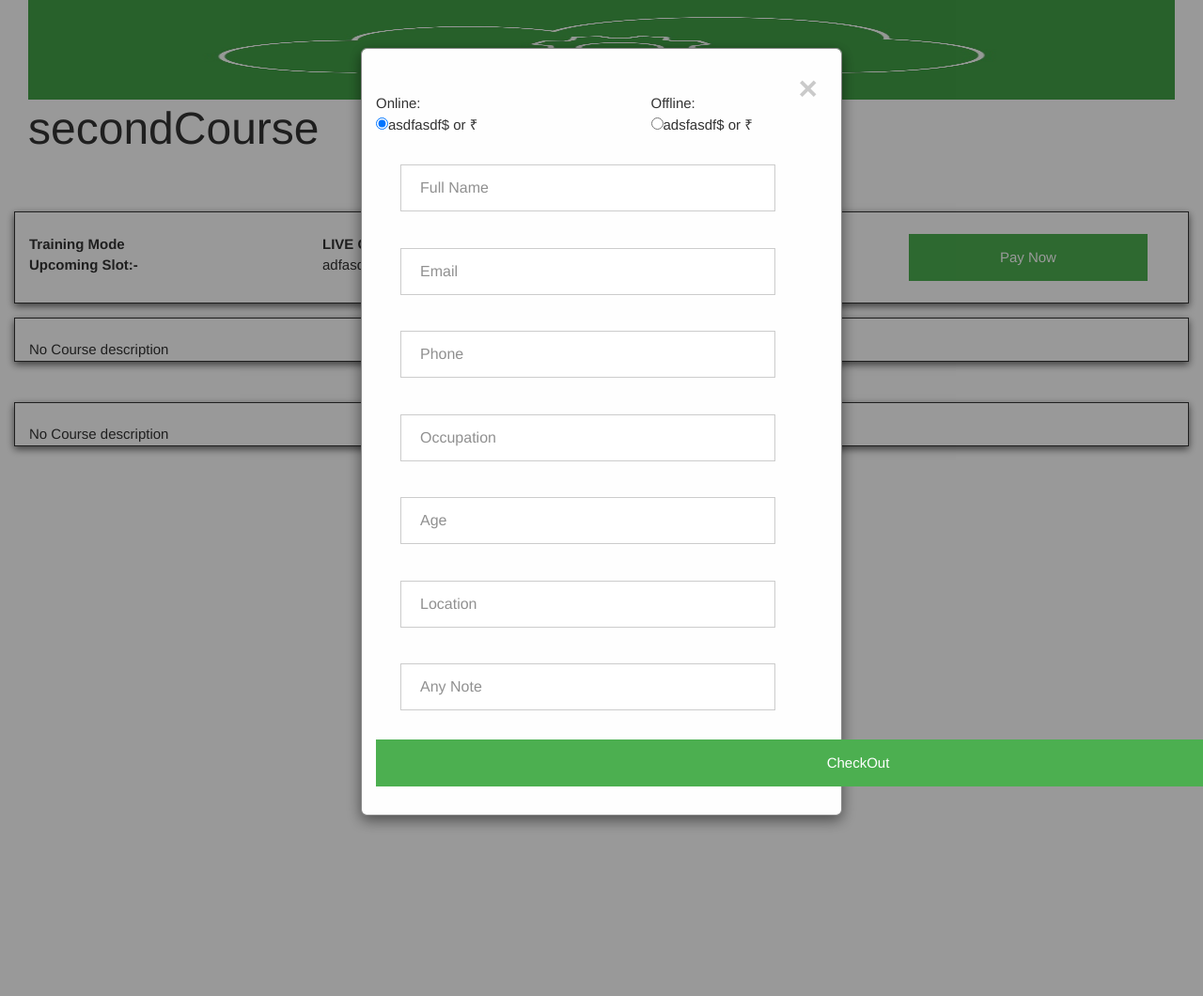
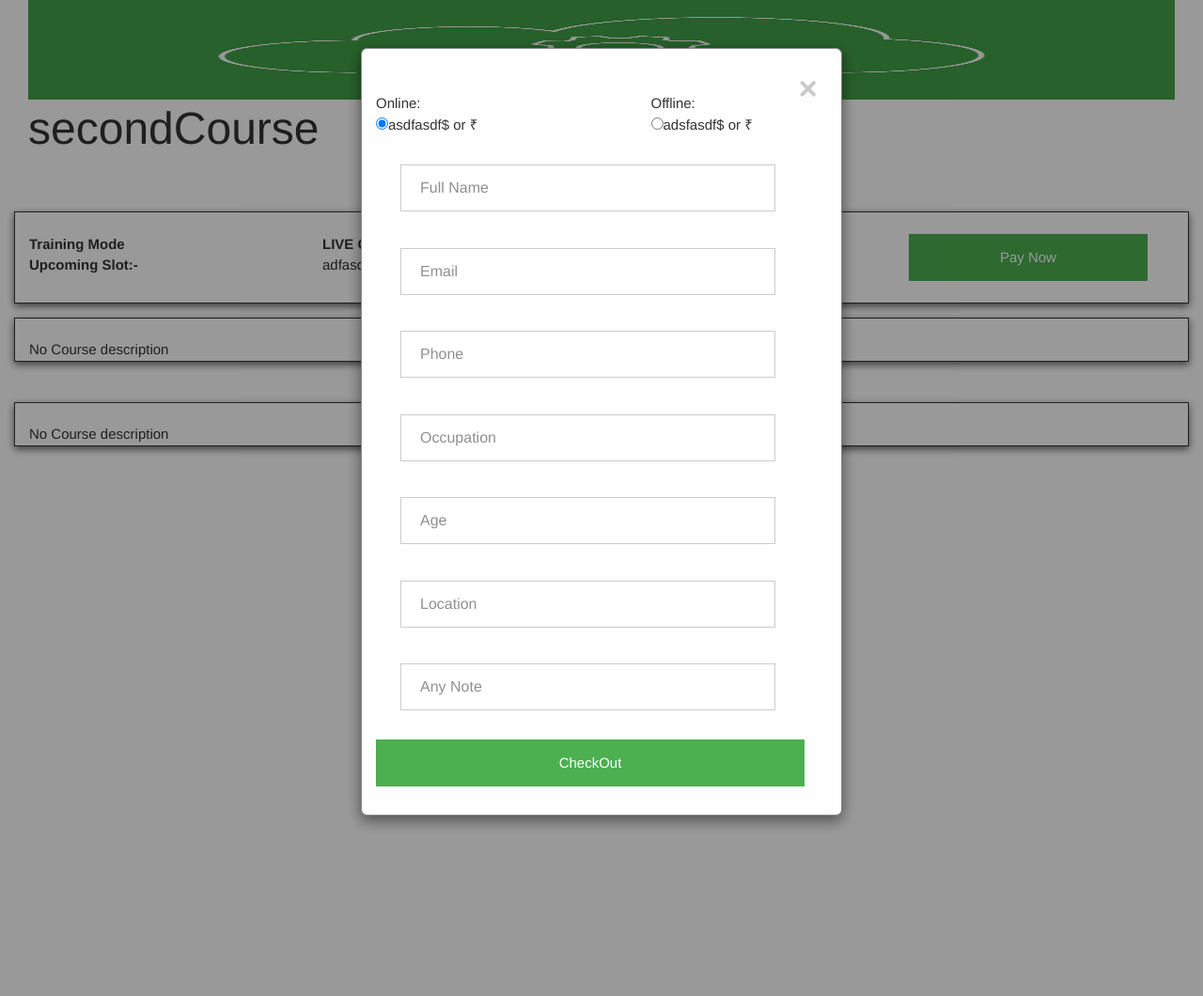
Before and after one commit to hansika17/Ray-Theory, a PHP site: page /raytheoryhsm/newFile.php?primarykey=adsfasd in a window 1280 px wide, after a click on "Pay Now". Shown: the whole page at 94% size. Run offline with PHP 8.4, Linux system fonts and the light colour scheme; data comes from the database, SQL or seed files in the repository.

Commit message:
Signed-off-by: RayTheoryHSM <hansika.kalra171@gmail.com>

```diff
--- a/newFile.php
+++ b/newFile.php
@@ -236,7 +236,7 @@ echo "</div>";
 	   <input type="text" name="note" placeholder="Any Note" value="<?php echo (empty($posted['note'])) ? '' : $posted['note']; ?>" id="note"/>
 	  <br/>
 	 <br/>
-	 <button type="submit" value="CheckOut" id="submit" name="CheckOut">CheckOut</button>
+	 <button type="submit" style='width:40%' value="CheckOut" id="submit" name="CheckOut">CheckOut</button>
     </div>
 
   </form>
```
